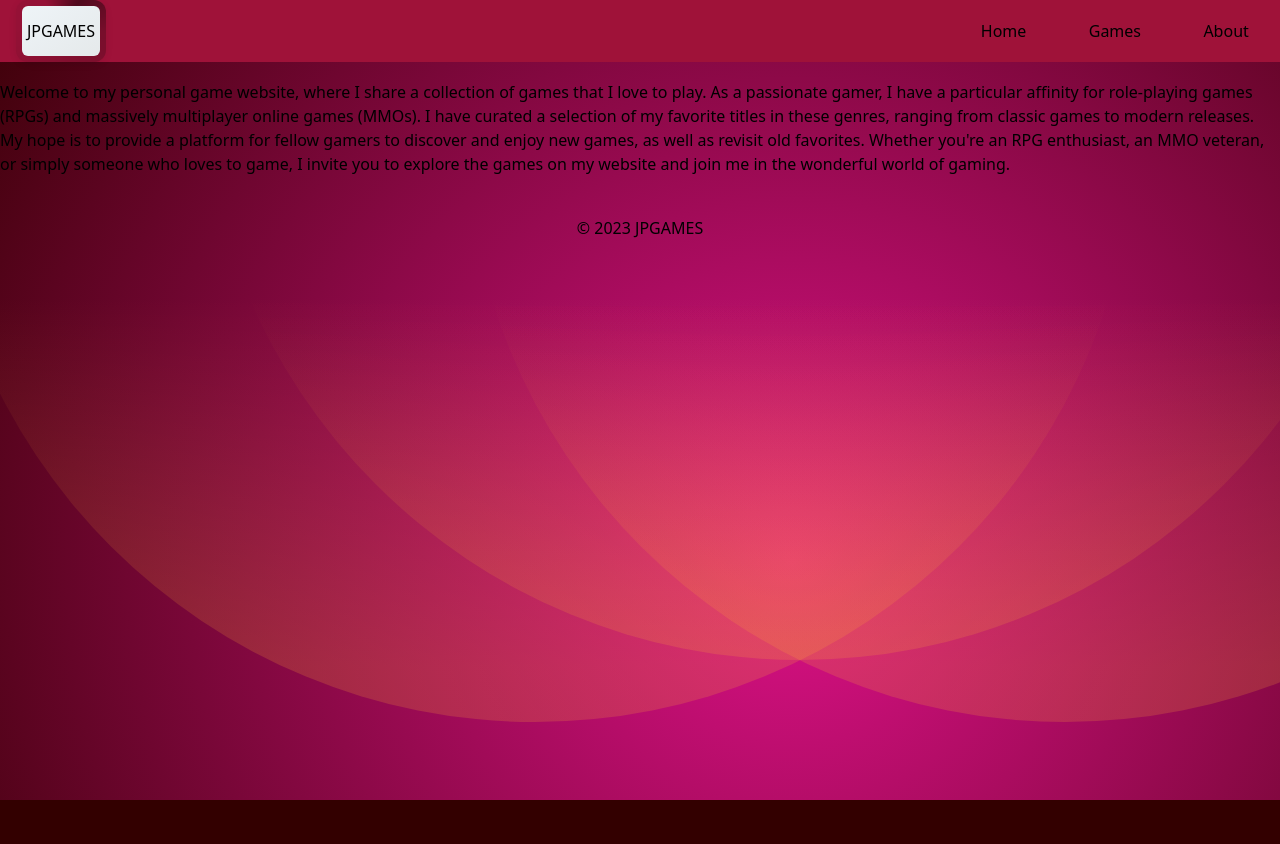
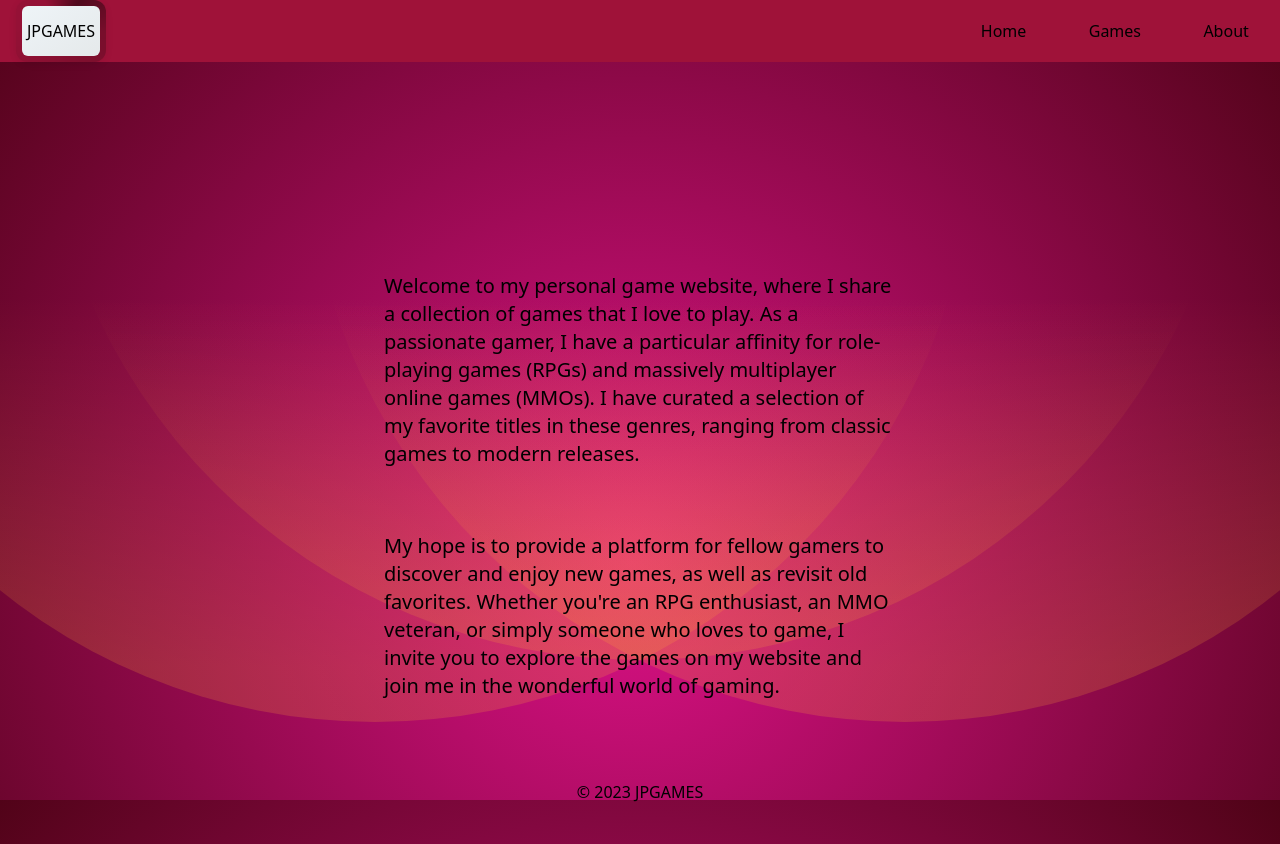
Before and after one commit to jpcodingjourney/JPGames, a Next.js app: page /about in a window 1280 px wide. Before the commit the page ends 800 px from the top, so only its background shows below. Built offline with nearby package versions, Linux system fonts and the light colour scheme.

Commit message:
About page updates

```diff
--- a/src/pages/about.js
+++ b/src/pages/about.js
@@ -11,16 +11,24 @@ const About = () => {
         <link rel="icon" href="/favicon.ico" />
       </Head>
 
-      <div>
-        Welcome to my personal game website, where I share a collection of games
-        that I love to play. As a passionate gamer, I have a particular affinity
-        for role-playing games (RPGs) and massively multiplayer online games
-        (MMOs). I have curated a selection of my favorite titles in these
-        genres, ranging from classic games to modern releases. My hope is to
-        provide a platform for fellow gamers to discover and enjoy new games, as
-        well as revisit old favorites. Whether you're an RPG enthusiast, an MMO
-        veteran, or simply someone who loves to game, I invite you to explore
-        the games on my website and join me in the wonderful world of gaming.
+      <div className="flex pt-48">
+        <div>
+          <div className="px-96 text-xl mb-16">
+            Welcome to my personal game website, where I share a collection of
+            games that I love to play. As a passionate gamer, I have a
+            particular affinity for role-playing games (RPGs) and massively
+            multiplayer online games (MMOs). I have curated a selection of my
+            favorite titles in these genres, ranging from classic games to
+            modern releases.
+          </div>
+          <div className="px-96 text-xl mb-10">
+            My hope is to provide a platform for fellow gamers to discover and
+            enjoy new games, as well as revisit old favorites. Whether you're an
+            RPG enthusiast, an MMO veteran, or simply someone who loves to game,
+            I invite you to explore the games on my website and join me in the
+            wonderful world of gaming.
+          </div>
+        </div>
       </div>
     </>
   );
```
